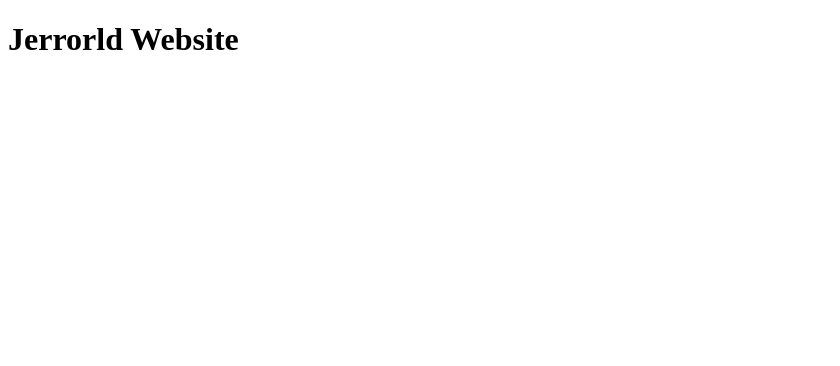
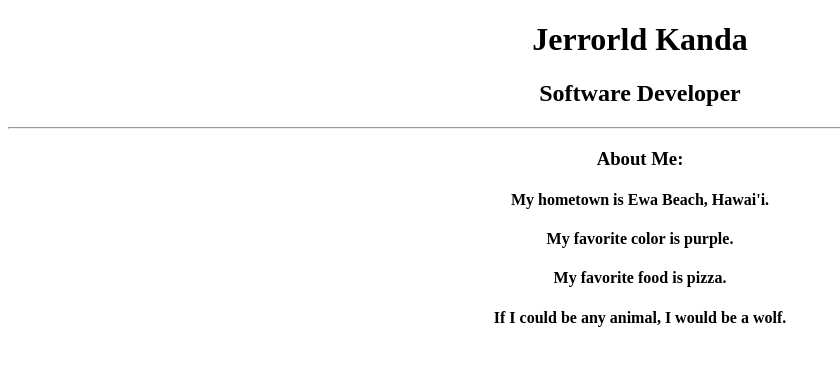
Before and after one commit to Jerrorld/new_website, a plain HTML site: page index.html in a window 1280 px wide. Shown: the whole page, without its empty margins (0-840 px from the left). Drawn offline with Linux system fonts and the light colour scheme.

Commit message:
created profile on index.html

```diff
--- a/index.html
+++ b/index.html
@@ -1,13 +1,20 @@
 <!DOCTYPE html>
-<html lang="en">
-<head>
-    <meta charset="UTF-8">
-    <meta http-equiv="X-UA-Compatible" content="IE=edge">
-    <meta name="viewport" content="width=device-width, initial-scale=1.0">
-    <title>Document</title>
-</head>
-<body>
-    <h1>Jerrorld Website
-    </h1>
-</body>
-</html>
+		<html>
+		  <head>
+			<meta charset="utf-8">
+			<meta name="viewport" content="width=device-width">
+			<title>My Profile</title>
+		  </head>
+		  <body>
+			<div align="center">
+				<h1>Jerrorld Kanda</h1>
+				<h2>Software Developer</h2>
+				<hr>
+				<h3>About Me:</h3>
+					<h4>My hometown is Ewa Beach, Hawai'i.</h4>
+					<h4>My favorite color is purple.</h4>
+					<h4>My favorite food is pizza.</h4>
+					<h4>If I could be any animal, I would be a wolf.</h4>
+			</div>
+		  </body>
+		</html>
```
